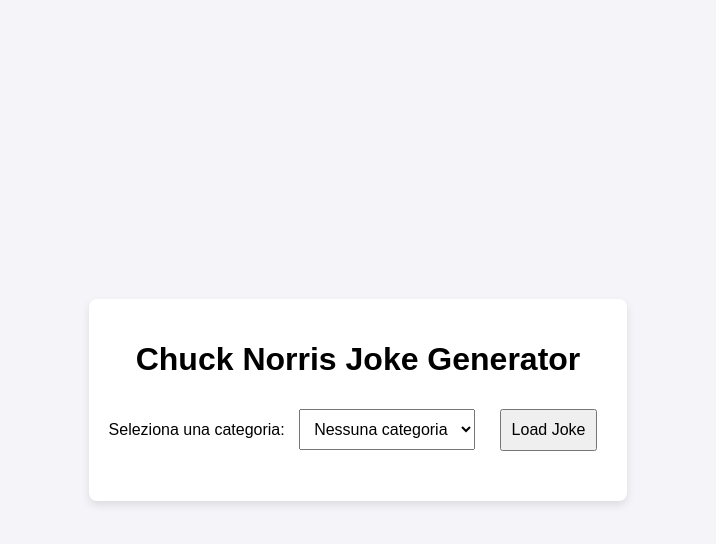
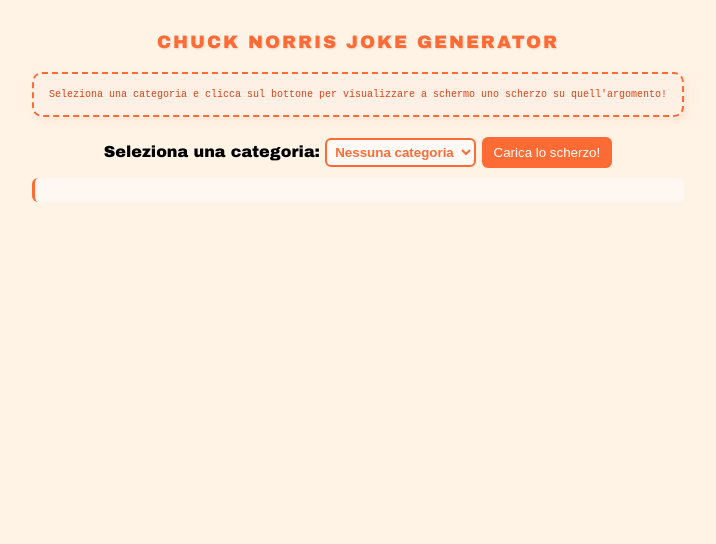
Before and after one commit to nicolonedibari/randomJoke, a plain HTML site: page index.html in a window 1280 px wide. Shown: the whole page, without its empty margins (282-998 px from the left). Drawn offline with Linux system fonts and the light colour scheme; files that its build step writes are made by us from their sources.

Commit message:
avanzata

```diff
--- a/index.html
+++ b/index.html
@@ -3,39 +3,41 @@
 <head>
     <meta charset="UTF-8">
     <meta name="viewport" content="width=device-width, initial-scale=1.0">
-    <title>Chuck Norris Joke App</title>
-    <link rel="stylesheet" href="index.css">
+    <title>Chuck Norris Joke</title>
+    <link rel="stylesheet" href="static/css/index.css">
 </head>
 <body>
     <div class="container">
         <h1>Chuck Norris Joke Generator</h1>
 
+        <p id="regole">Seleziona una categoria e clicca sul bottone per visualizzare a schermo uno scherzo su quell'argomento!</p>
+
         <label for="category">Seleziona una categoria:</label>
         <select id="category">
             <option value="none">Nessuna categoria</option>
-            <option value="animal">Animal</option>
-            <option value="career">Career</option>
-            <option value="celebrity">Celebrity</option>
-            <option value="dev">Dev</option>
-            <option value="explicit">Explicit</option>
+            <option value="animal">Animali</option>
+            <option value="career">Carriera</option>
+            <option value="celebrity">Celebrità</option>
+            <option value="dev">Sviluppatori</option>
+            <option value="explicit">Esplicito</option>
             <option value="fashion">Fashion</option>
-            <option value="food">Food</option>
-            <option value="history">History</option>
-            <option value="money">Money</option>
-            <option value="movie">Movie</option>
-            <option value="music">Music</option>
-            <option value="political">Political</option>
-            <option value="religion">Religion</option>
-            <option value="science">Science</option>
+            <option value="food">Cibo</option>
+            <option value="history">Storia</option>
+            <option value="money">Soldi</option>
+            <option value="movie">Film</option>
+            <option value="music">Musica</option>
+            <option value="political">Politica</option>
+            <option value="religion">Religione</option>
+            <option value="science">Scienza</option>
             <option value="sport">Sport</option>
-            <option value="travel">Travel</option>
+            <option value="travel">Viaggi</option>
         </select>
 
-        <button id="loadJokeBtn">Load Joke</button>
+        <button id="loadJokeBtn">Carica lo scherzo!</button>
 
         <div id="jokeContainer"></div>
     </div>
 
-    <script src="script.js"></script>
+    <script src="static/js/script.js"></script>
 </body>
 </html>
--- a/static/css/index.css
+++ b/static/css/index.css
@@ -1,32 +1,75 @@
-
 body {
-    font-family: Arial, sans-serif;
+    display: flex;
+    flex-direction: column;
+    align-items: center;
+    justify-content: start;
     margin: 0;
-    padding: 0;
-    display: flex;
-    justify-content: center;
-    align-items: center;
-    height: 100vh;
-    background-color: #f4f4f9;
+    font-family: 'Arial Black', sans-serif;
+    text-align: center;
+    padding-top: 20px;
+    background: #fff3e6;
 }
 
-.container {
+#container {
     text-align: center;
-    padding: 20px;
-    background-color: white;
-    border-radius: 8px;
-    box-shadow: 0 4px 8px rgba(0, 0, 0, 0.1);
+    background: #ffffff;
+    padding: 15px;
+    border-radius: 12px;
+    border: 2px solid #ff6b35;
+    box-shadow: 0 4px 15px rgba(255, 107, 53, 0.2);
 }
 
-select, button {
-    padding: 10px;
-    margin: 10px;
-    font-size: 16px;
+h1 {
+    font-size: 18px;
+    color: #ff6b35;
+    text-transform: uppercase;
+    letter-spacing: 2px;
+    margin-bottom: 10px;
+    text-shadow: 1px 1px 2px rgba(0, 0, 0, 0.1);
+}
+
+#jokeContainer {
+    font-size: 10px;
+    font-weight: bold;
+    margin-top: 10px;
+    padding: 12px;
+    background: #fff8f2;
+    border-left: 3px solid #ff6b35;
+    border-radius: 6px;
+    color: #e34c26;
+}
+
+#regole {
+    font-family: 'Courier New', monospace;
+    font-size: 10px;
+    margin: 20px 0 10px;
+    padding: 15px;
+    background: #fff0e6;
+    border: 2px dashed #ff6b35;
+    border-radius: 10px;
+    color: #d84315;
+    box-shadow: 3px 3px 8px rgba(255, 107, 53, 0.1);
+}
+
+select {
+    border: 2px solid #ff6b35;
+    border-radius: 6px;
+    padding: 4px;
+    background: #fffaf5;
+    color: #ff6b35;
+    font-weight: bold;
+}
+
+button {
+    background: #ff6b35;
+    color: white;
+    border: none;
+    border-radius: 6px;
+    padding: 8px 12px;
+    margin-top: 10px;
     cursor: pointer;
 }
 
-#jokeContainer {
-    margin-top: 20px;
-    font-size: 18px;
-    color: #333;
+button:hover {
+    background: #e34c26;
 }
--- a/static/js/script.js
+++ b/static/js/script.js
@@ -1,11 +1,9 @@
-// script.js
-document.getElementById('loadJokeBtn').addEventListener('click', loadJoke);
+
 
 function loadJoke() {
-    const category = document.getElementById('category').value;
+    const category = document.querySelector("#category").value;
     let url = 'https://api.chucknorris.io/jokes/random';
 
-    // Se è selezionata una categoria diversa da 'none', aggiungi la categoria all'URL
     if (category !== 'none') {
         url = `https://api.chucknorris.io/jokes/random?category=${category}`;
     }
@@ -14,10 +12,13 @@ function loadJoke() {
         .then(response => response.json())
         .then(data => {
             // Mostra la barzelletta nel div 'jokeContainer'
-            document.getElementById('jokeContainer').textContent = data.value;
+            document.querySelector("#jokeContainer").innerHTML = data.value;
         })
         .catch(error => {
             console.error('Errore nel recupero della barzelletta:', error);
-            document.getElementById('jokeContainer').textContent = "Oops! C'è stato un errore.";
+            document.querySelector("#jokeContainer").innerHTML = "Oops! C'è stato un errore.";
         });
 }
+
+let btn = document.querySelector("#loadJokeBtn");
+btn.addEventListener("click", loadJoke);
```
